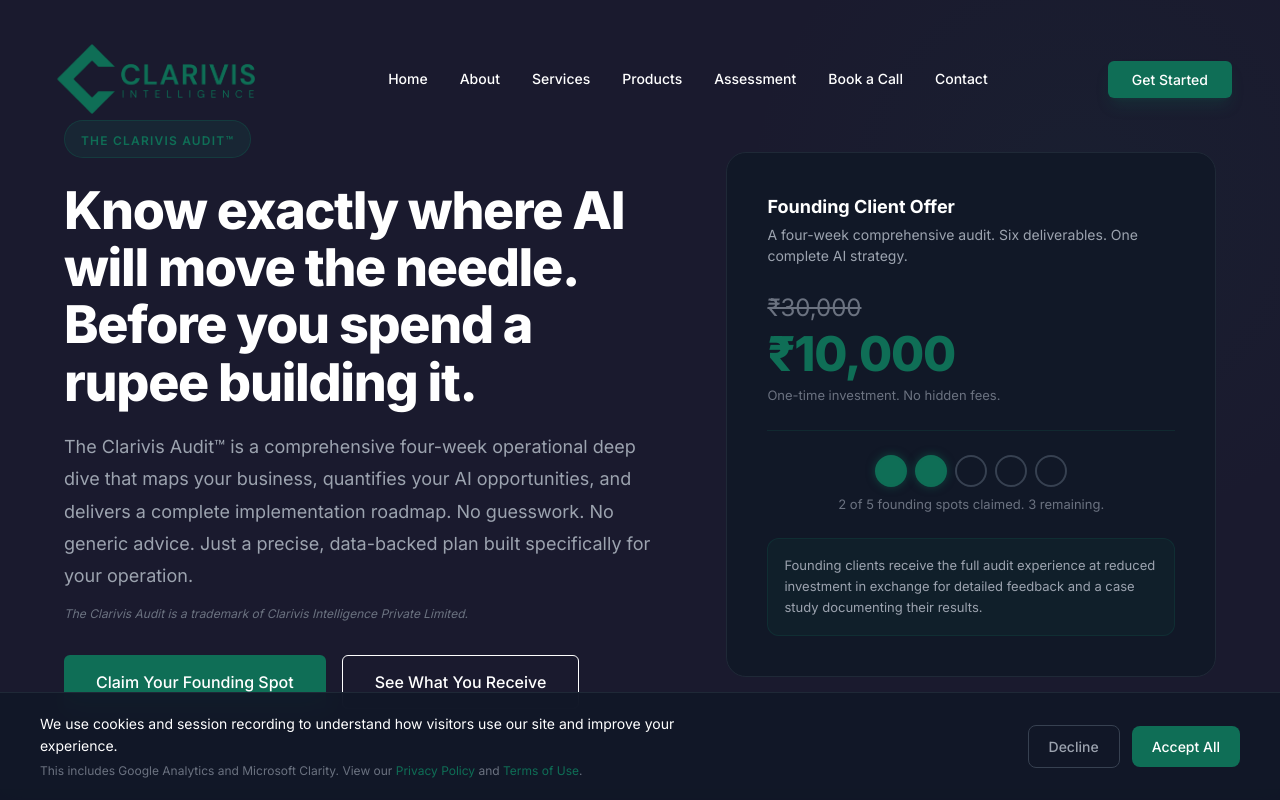
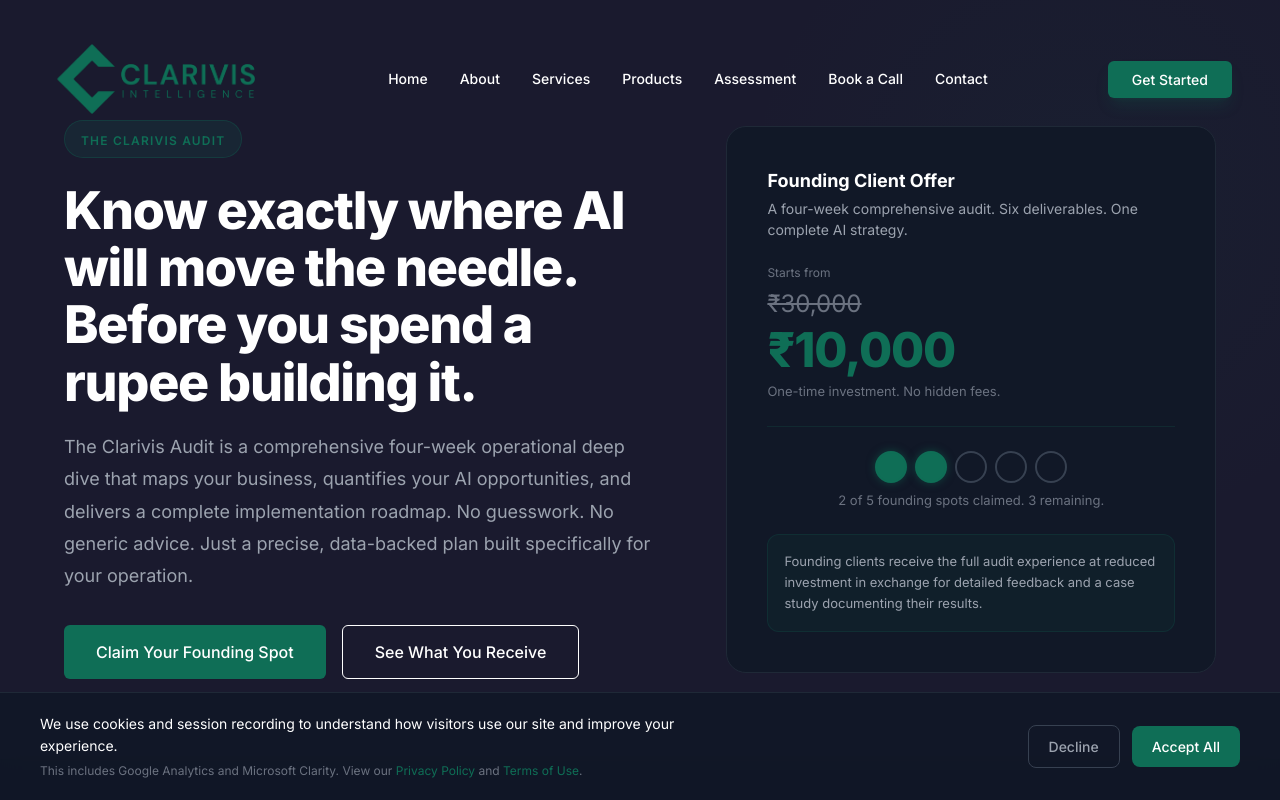
Before and after one commit to deeptanti/clarivis-website, a Next.js app: page /audit in a window 1280 px wide. Shown: the top 800 px of the page. Built offline with nearby package versions, Linux system fonts and the light colour scheme.

Commit message:
Remove TM symbols, add 'Starts from' price label, update audit copy

```diff
--- a/src/app/audit/page-client.tsx
+++ b/src/app/audit/page-client.tsx
@@ -189,16 +189,13 @@
               className="w-full lg:w-[55%]"
             >
               <div className="inline-block mb-6 px-4 py-1.5 rounded-full border border-[#0F6E56]/30 bg-[#0F6E56]/15">
-                <span className="text-[#0F6E56] text-xs font-semibold uppercase tracking-widest">THE CLARIVIS AUDIT™</span>
+                <span className="text-[#0F6E56] text-xs font-semibold uppercase tracking-widest">THE CLARIVIS AUDIT</span>
               </div>
               <h1 className="text-white text-[36px] lg:text-[52px] font-extrabold leading-[1.1] tracking-tight">
                 Know exactly where AI will move the needle. Before you spend a rupee building it.
               </h1>
               <p className="text-[#9CA3AF] text-[18px] leading-[1.8] mt-5">
-                The Clarivis Audit™ is a comprehensive four-week operational deep dive that maps your business, quantifies your AI opportunities, and delivers a complete implementation roadmap. No guesswork. No generic advice. Just a precise, data-backed plan built specifically for your operation.
-              </p>
-              <p className="text-[#6B7280] text-[12px] italic mt-3">
-                The Clarivis Audit is a trademark of Clarivis Intelligence Private Limited.
+                The Clarivis Audit is a comprehensive four-week operational deep dive that maps your business, quantifies your AI opportunities, and delivers a complete implementation roadmap. No guesswork. No generic advice. Just a precise, data-backed plan built specifically for your operation.
               </p>
               <div className="flex flex-col sm:flex-row gap-4 mt-8">
                 <Link
@@ -230,6 +227,7 @@
 
                 {/* Pricing */}
                 <div className="mt-6">
+                  <p className="text-[#6B7280] text-[12px] mb-1">Starts from</p>
                   <div className="flex items-baseline gap-3">
                     <span className="text-[#6B7280] text-[24px] line-through">₹30,000</span>
                   </div>
@@ -477,13 +475,13 @@
             <span className="text-[#0F6E56]">Five spots.</span> One opportunity to be part of something.
           </motion.h2>
           <motion.p initial={{ opacity: 0, y: 20 }} whileInView={{ opacity: 1, y: 0 }} viewport={{ once: true, margin: "-50px" }} transition={{ duration: 0.6, delay: 0.2 }} className="text-[#9CA3AF] text-[18px] max-w-[600px] mx-auto mb-16">
-            We are accepting five founding clients for The Clarivis Audit™ at a significantly reduced investment. You get our best work. We get our first documented case studies. Everyone wins.
+            We are accepting five founding clients for The Clarivis Audit at a significantly reduced investment. You get our best work. We get our first documented case studies. Everyone wins.
           </motion.p>
 
           {/* Three columns */}
           <div className="grid grid-cols-1 md:grid-cols-3 gap-8 mb-16">
             {[
-              { icon: Tag, title: "₹10,000 founding investment", desc: "The Clarivis Audit™ is priced at ₹30,000. Founding clients access the full experience at ₹10,000 — our investment in building our case study library." },
+              { icon: Tag, title: "₹10,000 founding investment", desc: "The Clarivis Audit starts from ₹30,000. Founding clients access the full experience at ₹10,000 — our investment in building our case study library." },
               { icon: Star, title: "Priority attention", desc: "Founding clients receive more of our time, more sessions, and more detailed documentation than any future client." },
               { icon: Award, title: "Case study feature", desc: "Your results will be documented and published as a Clarivis case study. Your business gets visibility. We get proof." },
             ].map((col, idx) => {
--- a/src/app/audit/page.tsx
+++ b/src/app/audit/page.tsx
@@ -1,7 +1,7 @@
 import AuditPageContent from "./page-client";
 
 export const metadata = {
-  title: "The Clarivis Audit™ — Your Complete AI Roadmap",
+  title: "The Clarivis Audit — Your Complete AI Roadmap",
   description:
     "The Clarivis Audit is a comprehensive 4-week operational audit that maps your business, identifies your highest-impact AI opportunities, and delivers a complete implementation roadmap with ROI projections.",
 };
```
